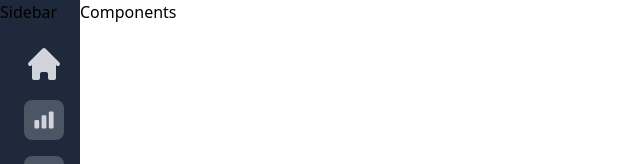
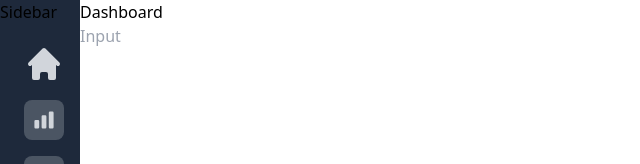
Before and after one commit to milosadnadjevic/dashboard, a React (Vite) app: page / in a window 1280 px wide. Shown: the top 164 px of the page, without its empty margins (0-640 px from the left). Built offline with nearby package versions, Linux system fonts and the light colour scheme.

Commit message:
Navbar component created & added tremor

```diff
--- a/package.json
+++ b/package.json
@@ -11,6 +11,7 @@
   },
   "dependencies": {
     "@heroicons/react": "^1.0.6",
+    "@tremor/react": "^3.8.2",
     "react": "^18.2.0",
     "react-dom": "^18.2.0"
   },
--- a/src/App.jsx
+++ b/src/App.jsx
@@ -1,12 +1,13 @@
 import Sidebar from './components/Sidebar'
+import Navbar from './components/Navbar'
 
 function App() {
 
   return (
     < main className='flex'>
      <Sidebar />
-    <div>
-      Components
+    <div className='flex flex-col flex-1 relative'>
+      <Navbar />
     </div>
     </main>
   )
--- /dev/null
+++ b/src/components/Navbar.jsx
@@ -0,0 +1,14 @@
+import React from 'react'
+
+function Navbar() {
+  return (
+    <div>
+        <h1>Dashboard</h1>
+        <div>
+            <input type="text" placeholder='Input' />
+        </div>
+    </div>
+  )
+}
+
+export default Navbar
```
Also changed, not shown: 1 other file (tests, documents, lock files or other folders).
